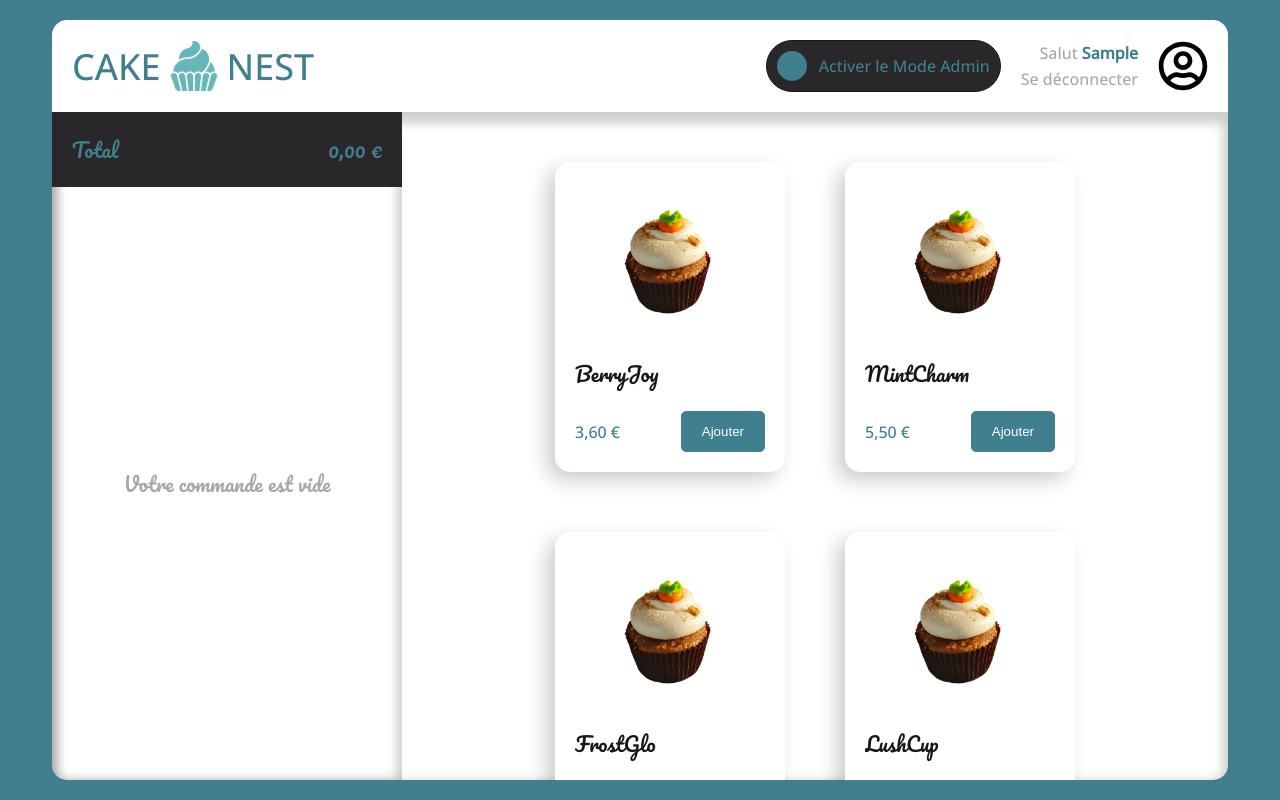
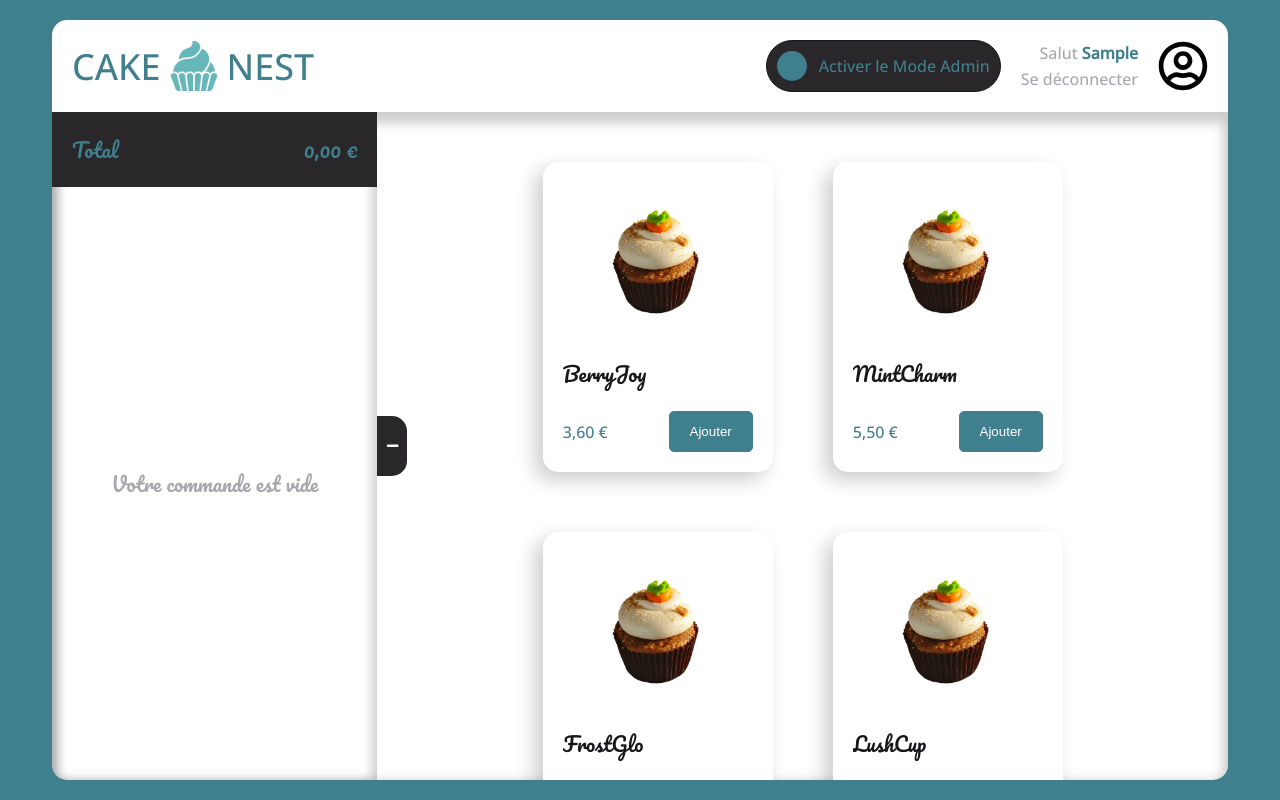
Before and after one commit to Kiichi14/Cake-Nest, a React (Vite) app: page / in a window 1280 px wide. Both pictures are taken after typing "Sample" into the empty fields and a click on the button "Mon espace". Built offline with nearby package versions, Linux system fonts and the light colour scheme.

Commit message:
F12 Cart > update product in cart

```diff
--- a/src/components/cart/Cart.jsx
+++ b/src/components/cart/Cart.jsx
@@ -48,7 +48,7 @@ function Cart() {
 export default Cart;
 
 const CartStyled = styled.div `
-    width: 350px;
+    /* width: 350px; */
     display: flex;
     flex-direction: column;
     height: 100%;
--- a/src/components/update_product_form/UpdateProduct.jsx
+++ b/src/components/update_product_form/UpdateProduct.jsx
@@ -1,17 +1,26 @@
 import { HiCursorClick } from "react-icons/hi";
 import { updateContext } from "../../store/UpdateContext";
 import { itemContext } from "../../store/ItemContext";
-import { useContext, useEffect, useState } from "react";
+import { useContext, useEffect, useRef, useState } from "react";
 import { GiCupcake } from "react-icons/gi";
 import { FaCamera } from "react-icons/fa";
 import { FaEuroSign } from "react-icons/fa";
 import { AddFormStyled } from "../../theme/Styled";
+import IMAGES from "../../Images";
 
 function UpdateProduct() {
 
     const { isSelect } = useContext(updateContext);
     const [itemSelect] = isSelect;
     const [cake, setCake] = useContext(itemContext);
+
+    const inputRef = useRef(null);
+
+    useEffect(() => {
+        if (itemSelect) {
+          inputRef.current.focus();
+        }
+      }, [itemSelect]);
 
     const [selectTitle, setSelectTitle] = useState("");
     const [selectImg, setSelectImg] = useState("");
@@ -48,12 +57,12 @@ function UpdateProduct() {
                 ?
                     <>
                     <div className="image-preview-container">
-                        <img src={selectImg} alt="image de gateau" />
+                        <img src={selectImg !== "" ? selectImg : IMAGES.menuItem} alt="image de gateau" />
                     </div>
                     <div className="add-product-form">
                         <div className="form-group">
                             <GiCupcake />
-                            <input type="text" name="title" value={selectTitle} onChange={handleChange}/>
+                            <input type="text" name="title" value={selectTitle} onChange={handleChange} ref={inputRef}/>
                         </div>
                         <div className="form-group">
                             <FaCamera />
--- a/src/pages/order_page/OrderPage.jsx
+++ b/src/pages/order_page/OrderPage.jsx
@@ -2,22 +2,29 @@ import { MainDiv } from "../../theme/Styled";
 import MenuItem from "../../components/menu_item/MenuItem";
 import { MenuItemContainer } from "../../theme/Styled";
 import { adminContext } from "../../store/Context";
-import { useContext } from "react";
+import { useContext, useState } from "react";
 import AdminPanel from "../../components/admin_panel/AdminPanel";
 import { itemContext } from "../../store/ItemContext";
 import NoProduct from "../../components/no_product/NoProduct";
 import Cart from "../../components/cart/Cart";
 import { CartContext } from "../../store/CartContext";
+import { FaPlus } from "react-icons/fa";
+import { FaMinus } from "react-icons/fa";
 
 function OrderPage() {
 
     const [admin] = useContext(adminContext);
     const [cake] = useContext(itemContext);
     const { addToCart } = useContext(CartContext);
+    const [isVisible, setIsVisible] = useState(true);
 
     const handleSubmit = (item) => {
        addToCart(item);
     };
+
+    const handleCollapse = () => {
+        setIsVisible(!isVisible);
+    }
 
     return (
         <>
@@ -26,8 +33,9 @@ function OrderPage() {
                 <NoProduct />
             :
                 <MainDiv className="main-container">
-                    <div className="main-cart-container">
+                    <div className={'main-cart-container ' + (isVisible ? '' : 'collapse')}>
                         <Cart />
+                        <button className="btn-collapse-cart" onClick={handleCollapse}>{isVisible ? <FaMinus color="white"/> : <FaPlus color="white"/>}</button>
                     </div>
                     <div className="main-item-container">
                         <MenuItemContainer className="item-container">
--- a/src/store/CartContext.jsx
+++ b/src/store/CartContext.jsx
@@ -28,7 +28,7 @@ export const CartProvider = ({ children }) => {
         const total = cartItems.reduce((acc, item) => {
             const foundItem = itemContext.find(contextItem => contextItem.id === item.id);
 
-            if (foundItem) {
+            if (foundItem && !isNaN(foundItem.price)) {
                 const itemPrice = foundItem.price;
                 return acc + itemPrice * item.quantity;
             } else {
--- a/src/theme/Styled.js
+++ b/src/theme/Styled.js
@@ -81,6 +81,31 @@ const MainDiv = styled.div `
     & .main-item-container {
         position: relative;
         width: 100%;
+    }
+    & .main-cart-container {
+        position: relative;
+        transition: all linear 0.2s;
+        width: 450px;
+    }
+    & .main-cart-container.collapse {
+        position: relative;
+        width: 0px;
+    }
+    & .main-cart-container .btn-collapse-cart {
+        position: absolute;
+        width: 30px;
+        height: 60px;
+        top: 50%;
+        transform: translateY(-50%);
+        right: -30px;
+        cursor: pointer;
+        background: ${theme.colors.background_dark};
+        border: none;
+        border-radius: 0px ${theme.borderRadius.extraRound} ${theme.borderRadius.extraRound} 0px;
+        z-index: 100;
+        display: flex;
+        align-items: center;
+        justify-content: center;
     }
 `
 
```
